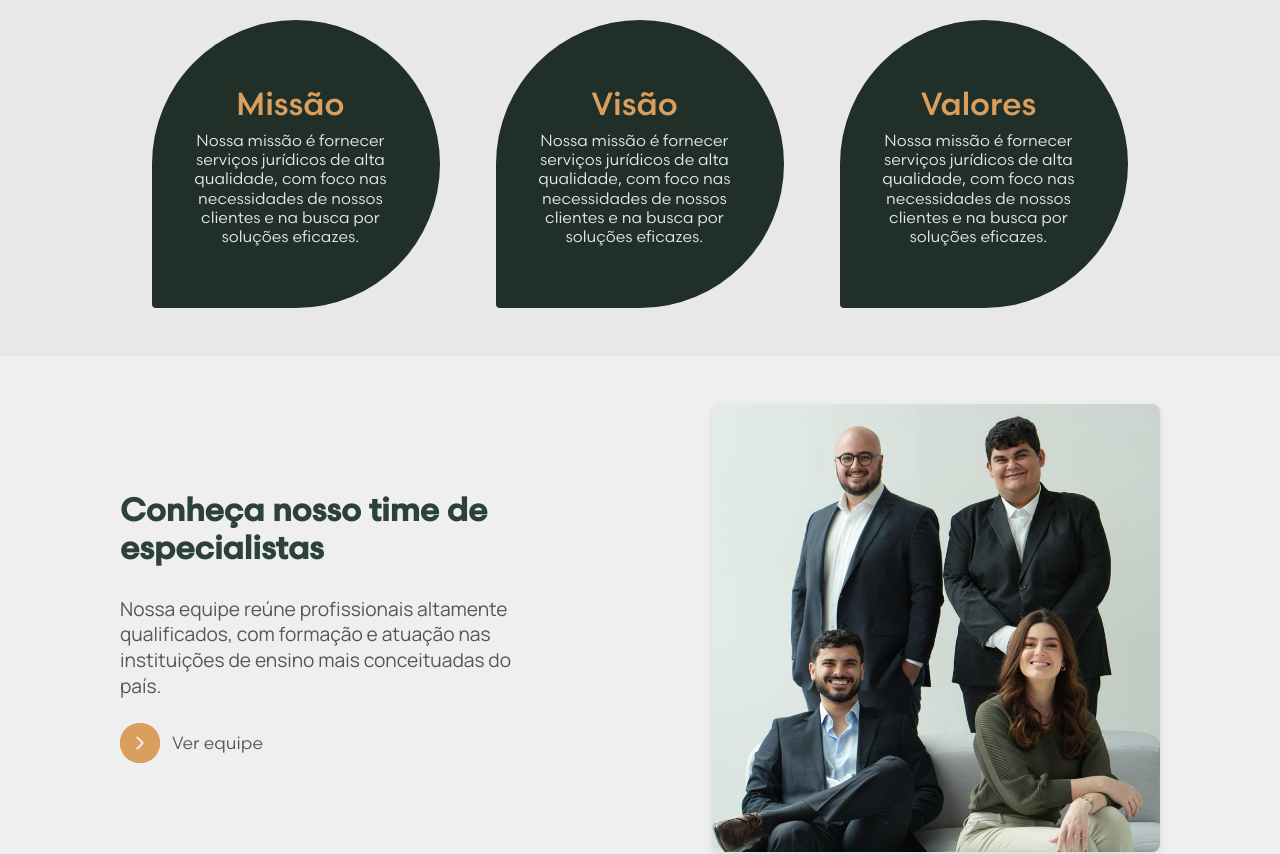
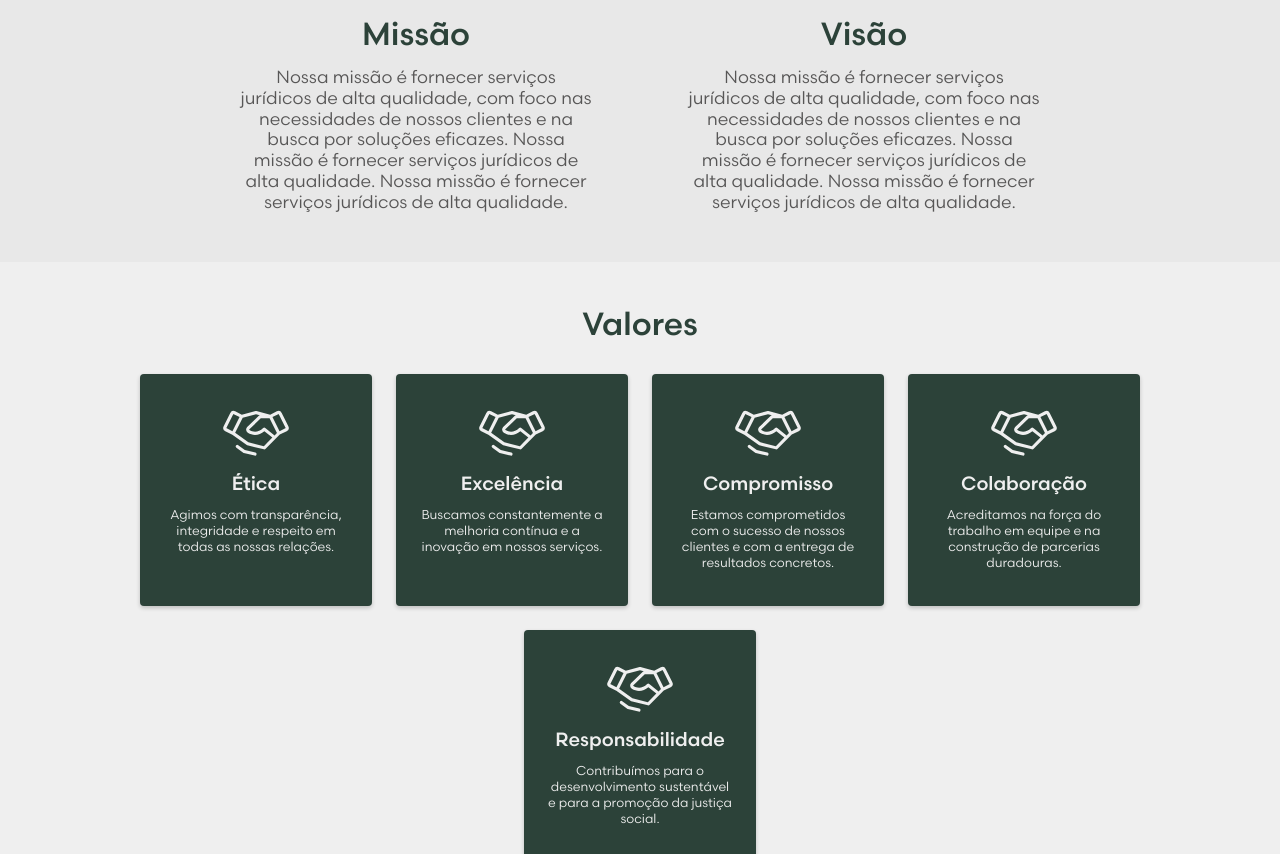
Before and after one commit to joaopiller/PFMP, a React (Vite) app: page /quem-somos in a window 1280 px wide. Shown: the part 1200-2054 px from the top of the page. Built offline with nearby package versions, Linux system fonts and the light colour scheme.

Commit message:
feat(quem-somos): adiciona missão, visão e valores

```diff
--- a/src/pages/QuemSomos/index.jsx
+++ b/src/pages/QuemSomos/index.jsx
@@ -4,6 +4,7 @@ import styles from "./styles.module.css";
 import ExpandButton from "../../components/ExpandButton";
 import time from "../../assets/equipe_quem_somos.jpg";
 import { useNavigate } from "react-router-dom";
+import { PiHandshakeLight } from "react-icons/pi";
 
 export default function QuemSomos() {
   const navigate = useNavigate();
@@ -15,11 +16,12 @@ export default function QuemSomos() {
   return (
     <>
       <PageBanner title="Quem Somos" image={city} />
-      <section className={styles.quemSomosContent}>
+      <section className={styles.quemSomosContainer}>
+        <div className={styles.quemSomosContent}>
           <h2 className={styles.quemSomosSubtitle}>
-          O BFA Advogados é um escritório de advocacia de negócios, que tem seu
-          foco na qualidade técnica e no atendimento individualizado de cada
-          cliente.
+            O BFA Advogados é um escritório de advocacia de negócios, que tem
+            seu foco na qualidade técnica e no atendimento individualizado de
+            cada cliente.
           </h2>
           <p className={styles.quemSomosDescription}>
             Com advogados especializados em suas áreas de atuação e dedicados a
@@ -28,8 +30,8 @@ export default function QuemSomos() {
             mundo atual. Com advogados especializados em suas áreas de atuação e
             dedicados a entender as necessidades de nossos clientes, criamos uma
             rede multidisciplinar. Estamos preparados para os desafios jurídicos
-          do mundo atual. Estamos preparados para os desafios jurídicos do mundo
-          atual.
+            do mundo atual. Estamos preparados para os desafios jurídicos do
+            mundo atual.
           </p>
           <p className={styles.quemSomosDescription}>
             Com advogados especializados em suas áreas de atuação e dedicados a
@@ -49,32 +51,84 @@ export default function QuemSomos() {
             rede multidisciplinar. Estamos preparados para os desafios jurídicos
             do mundo atual.
           </p>
+        </div>
       </section>
       <section className={styles.quemSomosMVV}>
-        <div className={styles.quemSomosMVVContainer}>
-          <div className={styles.quemSomosMVVBalloon}>
+        <div className={styles.quemSomosMVContainer}>
+          <div className={styles.quemSomosMVItem}>
             <h3>Missão</h3>
             <p>
               Nossa missão é fornecer serviços jurídicos de alta qualidade, com
               foco nas necessidades de nossos clientes e na busca por soluções
-              eficazes.
+              eficazes. Nossa missão é fornecer serviços jurídicos de alta
+              qualidade. Nossa missão é fornecer serviços jurídicos de alta
+              qualidade.
             </p>
           </div>
-          <div className={styles.quemSomosMVVBalloon}>
+          <div className={styles.quemSomosMVItem}>
             <h3>Visão</h3>
             <p>
               Nossa missão é fornecer serviços jurídicos de alta qualidade, com
               foco nas necessidades de nossos clientes e na busca por soluções
-              eficazes.
+              eficazes. Nossa missão é fornecer serviços jurídicos de alta
+              qualidade. Nossa missão é fornecer serviços jurídicos de alta
+              qualidade.
             </p>
           </div>
-          <div className={styles.quemSomosMVVBalloon}>
+        </div>
+      </section>
+      <section className={styles.quemSomosValores}>
         <h3>Valores</h3>
+        <div className={styles.quemSomosValoresContainer}>
+          <div className={styles.quemSomosValoresItem}>
+            <PiHandshakeLight color="#efefef" size={80} />
+            <div className={styles.quemSomosValoresText}>
+              <h4>Ética</h4>
               <p>
-              Nossa missão é fornecer serviços jurídicos de alta qualidade, com
-              foco nas necessidades de nossos clientes e na busca por soluções
-              eficazes.
+                Agimos com transparência, integridade e respeito em todas as
+                nossas relações.
               </p>
+            </div>
+          </div>
+          <div className={styles.quemSomosValoresItem}>
+            <PiHandshakeLight color="#efefef" size={80} />
+            <div className={styles.quemSomosValoresText}>
+              <h4>Excelência</h4>
+              <p>
+                Buscamos constantemente a melhoria contínua e a inovação em
+                nossos serviços.
+              </p>
+            </div>
+          </div>
+          <div className={styles.quemSomosValoresItem}>
+            <PiHandshakeLight color="#efefef" size={80} />
+            <div className={styles.quemSomosValoresText}>
+              <h4>Compromisso</h4>
+              <p>
+                Estamos comprometidos com o sucesso de nossos clientes e com a
+                entrega de resultados concretos.
+              </p>
+            </div>
+          </div>
+          <div className={styles.quemSomosValoresItem}>
+            <PiHandshakeLight color="#efefef" size={80} />
+            <div className={styles.quemSomosValoresText}>
+              <h4>Colaboração</h4>
+              <p>
+                Acreditamos na força do trabalho em equipe e na construção de
+                parcerias duradouras.
+              </p>
+            </div>
+          </div>
+          <div className={styles.quemSomosValoresItem}>
+            <PiHandshakeLight color="#efefef" size={80} />
+            <div className={styles.quemSomosValoresText}>
+              <h4>Responsabilidade</h4>
+              <p>
+                Contribuímos para o desenvolvimento sustentável e para a
+                promoção da justiça social.
+              </p>
+            </div>
           </div>
         </div>
       </section>
--- a/src/pages/QuemSomos/styles.module.css
+++ b/src/pages/QuemSomos/styles.module.css
@@ -1,3 +1,7 @@
+.quemSomosContainer {
+  width: 100%;
+}
+
 .quemSomosContent {
   width: 80%;
   margin: 0 auto;
@@ -26,67 +30,126 @@
 }
 
 .quemSomosMVV {
-  background-color: #e8e8e8;
   padding: 3rem 0;
   display: flex;
   justify-content: center;
   align-items: center;
+  flex-direction: column;
+  background-color: #e8e8e8;
 }
 
-.quemSomosMVVContainer {
-  width: 85%;
+.quemSomosMVContainer {
+  width: 80%;
   display: flex;
   align-items: center;
   justify-content: center;
-  gap: 3.5rem;
+  flex-wrap: wrap;
+  gap: 6rem
 }
 
-.quemSomosMVVBalloon {
-    width: 18rem;
-    height: 18rem;
-    border-radius: 50%;
-    border-bottom-left-radius: 4px;
-    background-color: #203029;
+.quemSomosMVItem {
+  width: 22rem;
   display: flex;
   flex-direction: column;
   align-items: center;
   justify-content: center;
-    padding: 2.5rem 2.7rem 2rem 2rem;
+  gap: 0.3rem;
 }
 
-.quemSomosMVVBalloon h3 {
+.quemSomosMVItem h3 {
   font-size: 2rem;
-  color: #db9f5d;
+  color: #2c4239;
   font-family: var(--font-scandia-medium);
   margin-bottom: 0.7rem;
 }
 
-.quemSomosMVVBalloon p {
-  font-size: 1rem;
-  color: #e8e8e8;
+.quemSomosMVItem p {
+  font-size: 1.1rem;
+  color: #575656;
   font-family: var(--font-scandia-regular);
   text-align: center;
-  height: 7rem;
   display: flex;
   align-items: center;
   justify-content: center;
-  line-height: 1.2rem;
+  line-height: 1.3rem;
+}
+
+.quemSomosValores {
+  display: flex;
+  flex-direction: column;
+  align-items: center;
+  justify-content: center;
+  padding: 3rem 0;
+  gap: 2rem;
+  margin: 0 auto;
+}
+
+.quemSomosValoresContainer {
+  display: flex;
+  flex-wrap: wrap;
+  justify-content: center;
+  gap: 1.5rem;
+  width: 90%;
+}
+
+.quemSomosValoresItem {
+  display: flex;
+  flex-direction: column;
+  align-items: center;
+  justify-content: center;
+  width: 14.5rem;
+  height: 14.5rem;
+  padding: 1.5rem;
+  background-color: #2c4239;
+  border-radius: 4px;
+  box-shadow: 0 2px 4px rgba(0, 0, 0, 0.2);
+  gap: .7rem;
+}
+
+.quemSomosValoresItem h4 {
+  font-size: 1.2rem;
+  color: #efefef;
+  font-family: var(--font-scandia-medium);
+  text-align: center;
+}
+
+.quemSomosValoresText {
+  display: flex;
+  flex-direction: column;
+  gap: .8rem;
+  height: 8rem;
+}
+
+.quemSomosValoresItem p {
+  font-size: .8rem;
+  color: #efefef;
+  font-family: var(--font-scandia-regular);
+  text-align: center;
+  line-height: 1rem;
+}
+
+.quemSomosValores h3 {
+  font-size: 2rem;
+  color: #2c4239;
+  font-family: var(--font-scandia-medium);
 }
 
 .quemSomosEquipe {
   display: flex;
   justify-content: center;
   align-items: center;
-    gap: 2rem;
+  gap: 1.5rem;
   background-color: #efefef;
   padding: 3rem 0;
+  margin: 0 auto;
+  background-color: #e8e8e8;
 }
 
 .quemSomosEquipeInfos {
   display: flex;
   flex-direction: column;
   gap: 1.5rem;
-    max-width: 35rem;
+  max-width: 32rem;
 }
 
 .quemSomosEquipeTitle {
@@ -95,7 +158,7 @@
   color: #2c4239;
   font-size: 2rem;
   line-height: 2.4rem;
-    margin-bottom: .2rem;
+  margin-bottom: 0.2rem;
   width: 70%;
 }
 
@@ -107,15 +170,68 @@
   line-height: 1.6rem;
   display: flex;
   flex-direction: column;
-    gap: .5rem;
+  gap: 0.5rem;
   width: 70%;
 }
 
 .quemSomosEquipeImage {
-    width: 28rem;
-    height: 28rem;
+  width: 24rem;
+  height: 24rem;
   object-fit: cover;
-    border-radius: 8px;
-    box-shadow: 0 2px 6px rgba(0, 0, 0, 0.1);
+  border-radius: 1000px;
+  border-bottom-left-radius: 6px;
+  box-shadow: 0 2px 8px rgba(0, 0, 0, 0.2);
   object-position: top;
 }
+
+@media (max-width: 1000px) {
+  .quemSomosContent {
+    width: 85%;
+    padding: 3rem 0;
+  }
+
+  .quemSomosMVContainer {
+    gap: 3rem
+  }
+
+  .quemSomosSubtitle,
+  .quemSomosDescription {
+    width: 100%;
+  }
+
+  .quemSomosSubtitle {
+    font-size: 1.5rem;
+    line-height: 1.7rem;
+  }
+
+  .quemSomosDescription {
+    font-size: 1rem;
+    line-height: 1.5rem;
+  }
+
+  .quemSomosEquipe {
+    flex-direction: column;
+    align-items: center;
+    text-align: center;
+  }
+
+  .quemSomosEquipeInfos {
+    align-items: center;
+    text-align: center;
+  }
+
+  .quemSomosEquipeTitle {
+    width: 85%;
+  }
+
+  .quemSomosEquipeText {
+    width: 85%;
+  }
+
+  .quemSomosEquipeImage {
+    width: 18rem;
+    height: 18rem;
+  }
+
+
+}
```
Lines whose indentation alone changed are shown as unchanged.
